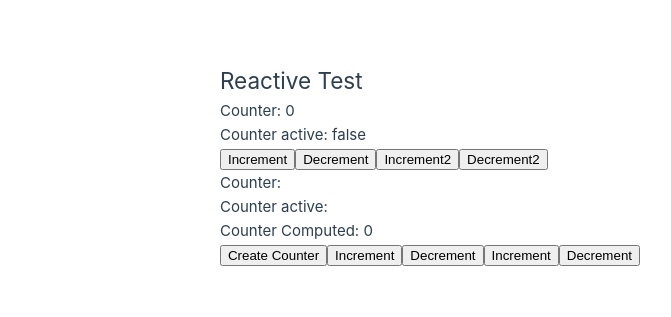
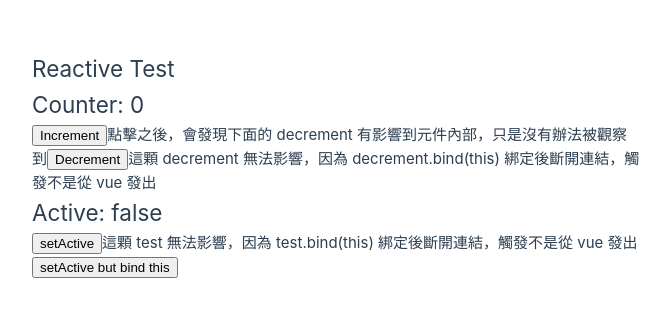
Before and after one commit to kaonlee/vue3-app, a Vue app: page /1 in a window 1280 px wide. Shown: the part 235-552 px from the top of the page, without its empty margins (0-671 px from the left). Built offline with nearby package versions, Linux system fonts and the light colour scheme; the HTML template or start-up script is replaced by a standard one.

Commit message:
feat(reactive-test):  update the reactive work example

```diff
--- a/src/models/Counter.js
+++ b/src/models/Counter.js
@@ -2,20 +2,29 @@ export class Counter {
     constructor() {
         this.value = 0;
         this.isActive = false;
+
+        this.test = this.test.bind(this);
+        this.decrement = this.decrement.bind(this);
     }
 
     increment() {
         this.value += 1;
-        this.isActive = true
     }
 
     decrement() {
         this.value -= 1;
-        this.isActive = this.value > 0;
     }
 
     reset() {
         this.value = 0;
     }
 
+    setActive() {
+        this.isActive = !this.isActive;
+    }
+
+    test() {
+        this.setActive();
+    }
+
 }
--- a/src/views/ReactiveTest.vue
+++ b/src/views/ReactiveTest.vue
@@ -1,6 +1,6 @@
 <script setup lang="ts">
 import { Counter } from '@/models/Counter'
-import { reactive, ref, computed } from 'vue'
+import { reactive } from 'vue'
 
 const counter = reactive(new Counter())
 function counterIncrement() {
@@ -9,45 +9,29 @@ function counterIncrement() {
 function counterDecrement() {
   counter.decrement()
 }
-
-
-const counter2 = ref(null)
-
-function createCounter() {
-  counter2.value = new Counter()
-}
-const counter2ValueComputed = computed(() => counter2.value? counter2.value.value : 0)
-function counterIncrement2() {
-  counter2.value?.increment()
-}
-function counterDecrement2() {
-  counter2.value?.decrement()
-}
-
 </script>
 
 <template>
   <main>
     <header>
-    <h2>Reactive Test</h2>
-  </header>
+      <h2>Reactive Test</h2>
+    </header>
     <div class="wrapper">
-      <p>Counter: {{ counter.value }}</p>
-      <p>Counter active: {{ counter.isActive }}</p>
+      <h2>Counter: {{ counter.value }}</h2>
       <button @click="counter.increment()">Increment</button>
+      <span>點擊之後，會發現下面的 decrement 有影響到元件內部，只是沒有辦法被觀察到</span>
       <button @click="counter.decrement()">Decrement</button>
-      <button @click="counterIncrement">Increment2</button>
-      <button @click="counterDecrement">Decrement2</button>
-    </div>
-    <div class="wrapper">
-      <p>Counter: {{ counter2?.value }}</p>
-      <p>Counter active: {{ counter2?.isActive }}</p>
-      <p>Counter Computed: {{ counter2ValueComputed }}</p>
-      <button @click="createCounter">Create Counter</button>
-      <button @click="counter2?.increment()">Increment</button>
-      <button @click="counter2?.decrement()">Decrement</button>
-      <button @click="counterIncrement2">Increment</button>
-      <button @click="counterDecrement2">Decrement</button>
+      <span
+        >這顆 decrement 無法影響，因為 decrement.bind(this) 綁定後斷開連結，觸發不是從 vue
+        發出</span
+      >
+
+      <br/>
+
+      <h2>Active: {{ counter.isActive }}</h2>
+      <button @click="counter.setActive()">setActive</button>
+      <span>這顆 test 無法影響，因為 test.bind(this) 綁定後斷開連結，觸發不是從 vue 發出</span>
+      <button @click="counter.test()">setActive but bind this</button>
     </div>
   </main>
 </template>
```
